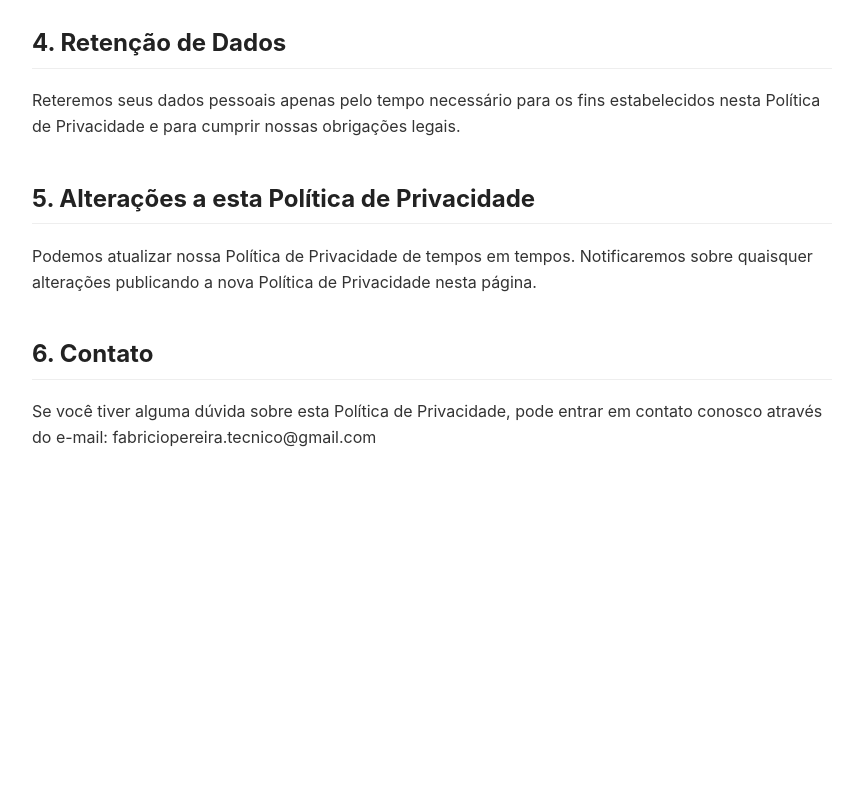
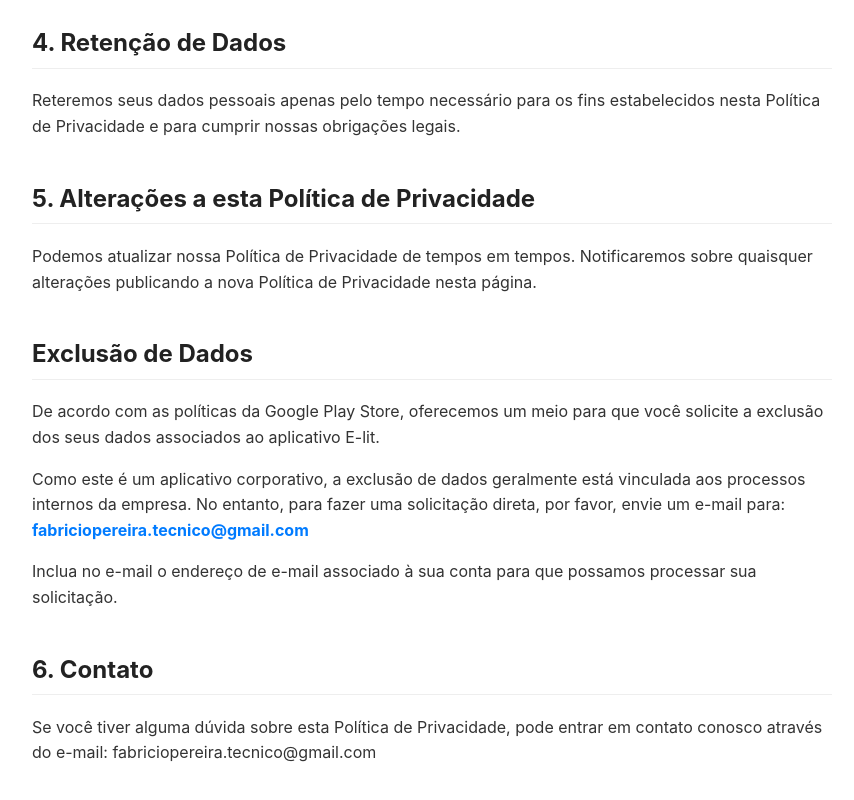
Before and after one commit to FABRICIO-PEREIRA-DA-SILVA/politica-privacidade-elit, a plain HTML site: page index.html in a window 1280 px wide. Shown: the part 1503-2303 px from the top of the page, without its empty margins (208-1062 px from the left). Before the commit the page ends 1990 px from the top, so only its background shows below. Drawn offline with Linux system fonts and the light colour scheme.

Commit message:
Update index.html

```diff
--- a/index.html
+++ b/index.html
@@ -89,6 +89,18 @@
     <h2>5. Alterações a esta Política de Privacidade</h2>
     <p>Podemos atualizar nossa Política de Privacidade de tempos em tempos. Notificaremos sobre quaisquer alterações publicando a nova Política de Privacidade nesta página.</p>
 
+    <h2>Exclusão de Dados</h2>
+    <p id="exclusao-dados">
+        De acordo com as políticas da Google Play Store, oferecemos um meio para que você solicite a exclusão dos seus dados associados ao aplicativo E-lit.
+    </p>
+    <p>
+        Como este é um aplicativo corporativo, a exclusão de dados geralmente está vinculada aos processos internos da empresa. No entanto, para fazer uma solicitação direta, por favor, envie um e-mail para:
+        <strong><a href="mailto:fabriciopereira.tecnico@gmail.com?subject=Solicitação de Exclusão de Dados do App E-lit">fabriciopereira.tecnico@gmail.com</a></strong>
+    </p>
+    <p>
+        Inclua no e-mail o endereço de e-mail associado à sua conta para que possamos processar sua solicitação.
+    </p>
+
     <h2>6. Contato</h2>
     <p>Se você tiver alguma dúvida sobre esta Política de Privacidade, pode entrar em contato conosco através do e-mail: fabriciopereira.tecnico@gmail.com</p>
 
```
